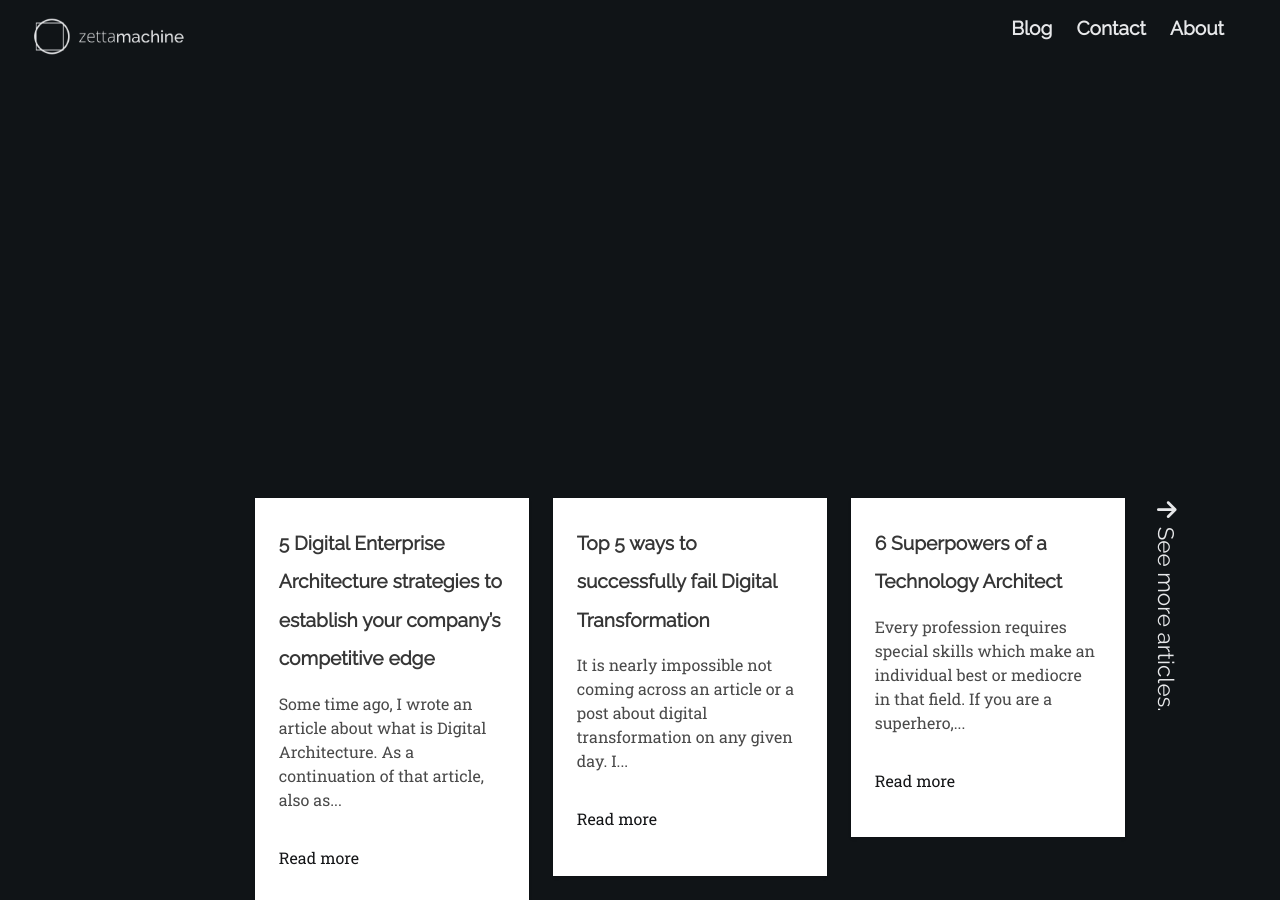
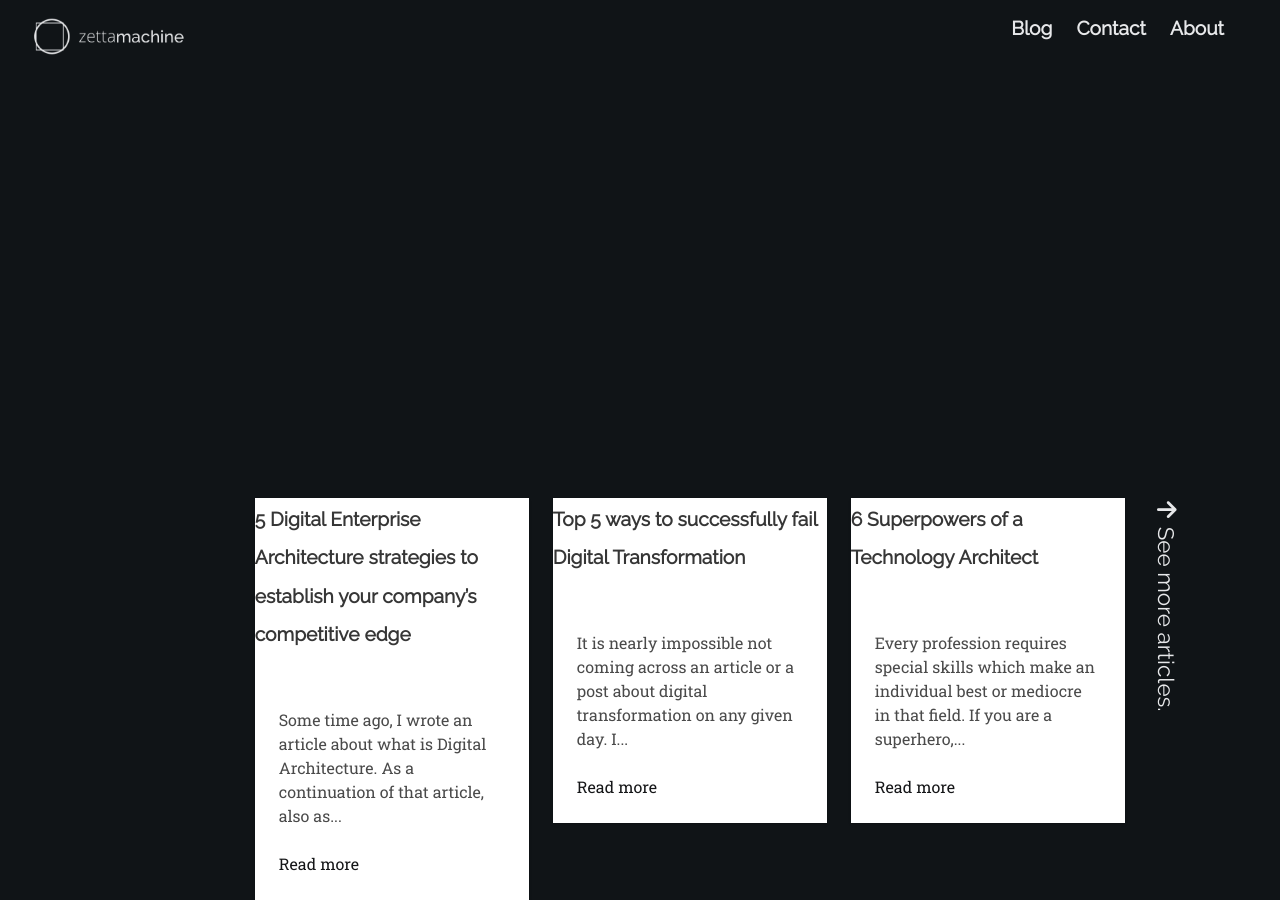
Before and after one commit to zettamachine/makiato.github.io, a Jekyll site: the page built from index.html, in a window 1280 px wide and 900 px high. Built offline with Jekyll 4.4.1, drawn with Linux system fonts in a browser that asks for light colours; nearby versions of some CDN libraries; comment, search, counter and statistics services are not loaded.

Commit message:
Face uplift

```diff
--- a/_layouts/default.html
+++ b/_layouts/default.html
@@ -36,6 +36,7 @@
                     {% for post in site.posts limit:3 %}
                         <div class="column is-3">
                             <div class="card">
+                                <h1><a href="{{ post.url }}" class="title">{{ post.title }}</a><h1></h1>
                                 <div class="card-image">
                                     <a href="{{ post.url }}">
                                         <figure class="image is-4by3 is-front-image">
@@ -44,7 +45,7 @@
                                     </a>
                                 </div>
                                 <div class="card-content">
-                                    <h1><a href="{{ post.url }}" class="title">{{ post.title }}</a><h1>
+
                                     <p class="content">
                                         {{ post.excerpt | strip_html | truncatewords: 20 }}
                                     </p>
```
